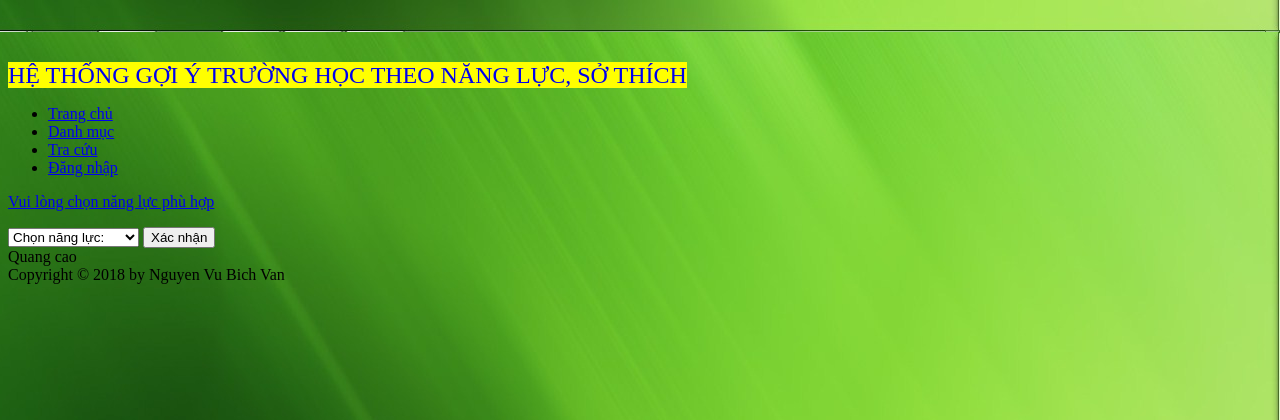
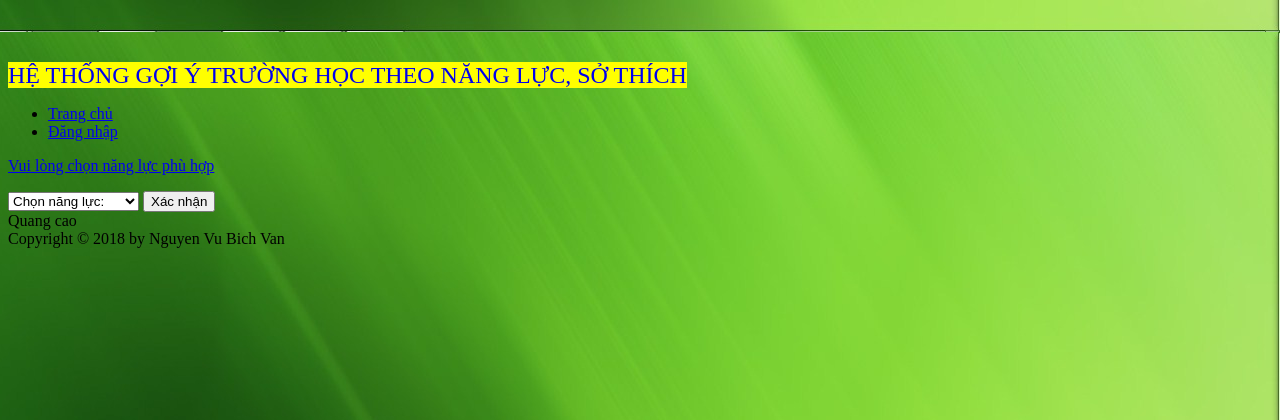
Before and after one commit to nguyenvubichvan1991/vanphp.github.io, a PHP site: page /nangluc.php in a window 1280 px wide. Shown: the top 420 px of the page. Run offline with PHP 8.4, Linux system fonts and the light colour scheme.

Commit message:
Update nangluc.php

```diff
--- a/nangluc.php
+++ b/nangluc.php
@@ -27,8 +27,6 @@
              <li style="border-left: none;">
                 <a href="index.php">Trang chủ</a>
             </li>
-            <li><a href="#"> Danh mục</a></li>
-            <li><a href="#">Tra cứu</a></li>
             <li><a href="Login.php">Đăng nhập</a></li>
 
         </ul>
@@ -38,7 +36,7 @@
             </div>
             <div id="main">
 			   <p><a href="result.php" id="w3s">Vui lòng chọn năng lực phù hợp</a></p>
-			   <form action="result.html">
+			   <form action="result.php">
 				  <select name="nangluc" onchange="shownangluc(this.value)">
 					<option value="">Chọn năng lực:</option>
 					<option value="khtn">Khoa học tự nhiên</option>
```
